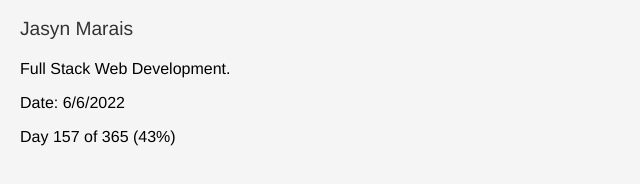
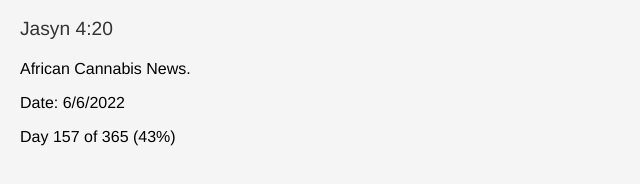
Before and after one commit to jasynmarais/jasynmarais.github.io, a plain HTML site: page index.html in a window 1280 px wide. Shown: the full height of the page, 0-640 px from the left. Drawn offline with Linux system fonts and the light colour scheme.

Commit message:
Update index.html and index.js

```diff
--- a/index.html
+++ b/index.html
@@ -10,7 +10,7 @@
     <meta name="keywords" content="Jasyn, Jasyn Marais, Full Stack Web Development, Fullstack Web Development" />
     <meta name="author" content="Jasyn Marais" />
     <link rel="shortcut icon" href="favicon.png" />
-    <title>Jasyn Marais</title>
+    <title>Jasyn 4:20</title>
     <link rel="stylesheet" type="text/css" href="styles.css" />
     <!-- Global site tag (gtag.js) - Google Analytics -->
     <script
@@ -29,7 +29,7 @@
   </head>
   <body>
     <header>
-      <h1><a href="https://jasynmarais.com/">Jasyn Marais</a></h1>
+      <h1><a href="https://twitter.com/Jasyn420">Jasyn 4:20</a></h1>
     </header>
 
     <div class="quote"></div>
--- a/index.js
+++ b/index.js
@@ -38,8 +38,8 @@ day.textContent = `Day ${getAction()} of ${days_of_a_year()} (${percent}%)`;
 
 randomQuote = function () {
   const quotes = new Array();
-  quotes[0] = "Full Stack Web Development.";
-  quotes[1] = "Full Stack Web Development.";
+  quotes[0] = "African Cannabis News.";
+  quotes[1] = "African Cannabis News.";
   const rand = Math.floor(Math.random() * quotes.length);
   return quotes[rand];
 };
```
Also changed, not shown: favicon.ico (added), favicon.png (deleted).
